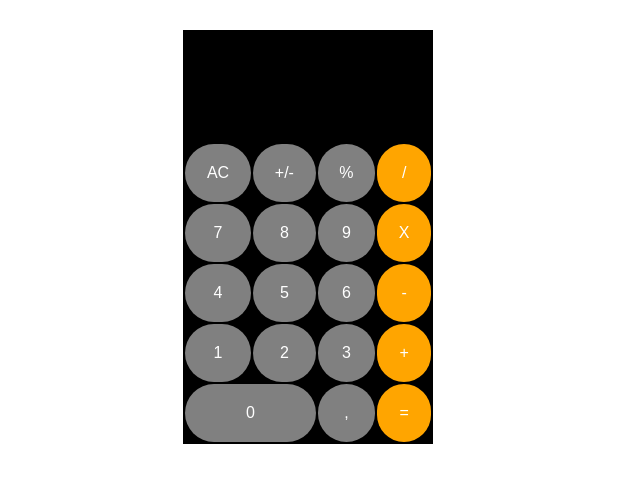
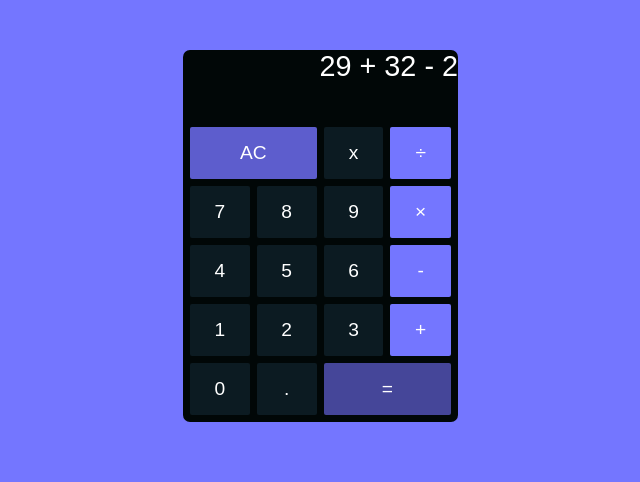
Before and after one commit to artucorreia/calculadora, a website: page app/index.html in a window 1280 px wide. Shown: the whole page, without its empty margins (332-972 px from the left). Drawn offline with Linux system fonts and the light colour scheme.

Commit message:
finalizei o css

```diff
--- a/app/index.html
+++ b/app/index.html
@@ -9,41 +9,36 @@
 </head>
 <body>
     <main>
+        <section id="tela">29 + 32 - 2</section>
         <table class="calculator">
-            <thead>
-                <tr>
-                    <td colspan="4"></td>
-                </tr>
-            </thead>
             <tbody>
                 <tr>
-                    <td>AC</td>
-                    <td>+/-</td>
-                    <td>%</td>
-                    <td class="operation">/</td>
+                    <td id="ac" colspan="2">AC</td>
+                    <td>x</td>
+                    <td class="operation">&divide;</td>
                 </tr>
                 <tr>
-                    <td>7</td>
-                    <td>8</td>
-                    <td>9</td>
-                    <td class="operation">X</td>
+                    <td id="7">7</td>
+                    <td id="8">8</td>
+                    <td id="9">9</td>
+                    <td class="operation">&times;</td>
                 </tr>
                 <tr>
-                    <td>4</td>
-                    <td>5</td>
-                    <td>6</td>
+                    <td id="4">4</td>
+                    <td id="5">5</td>
+                    <td id="6">6</td>
                     <td class="operation">-</td>
                 </tr>
                 <tr>
-                    <td>1</td>
-                    <td>2</td>
-                    <td>3</td>
+                    <td id="1">1</td>
+                    <td id="2">2</td>
+                    <td id="3">3</td>
                     <td class="operation">+</td>
                 </tr>
                 <tr>
-                    <td colspan="2">0</td>
-                    <td>,</td>
-                    <td class="operation">=</td>
+                    <td id="0">0</td>
+                    <td>.</td>
+                    <td id="equal" colspan="2">=</td>
                 </tr>
             </tbody>
         </table>
--- a/app/style/style.css
+++ b/app/style/style.css
@@ -1,51 +1,65 @@
 * {
-    margin: 0;
-    padding: 0;
+    margin: 0px;
+    padding: 0px;
+}
+
+:root {
+    --cor1: #7476FF;
+    --cor2: #7476FF;
+    --cor3: #5D5DCD;
+    --cor4: #454699;
+    --cor5: #0C1B22;
+    --cor6: #010707;
 }
 
 html, body {
     font-family: Arial, Helvetica, sans-serif;
 }
 
-/* .container {
-    position: relative;
-    height: 80vh;
+body {
+    background-color: var(--cor2);
 }
 
-.calculator {
-    position: relative;
-    left: 50%;
-    top: 50%;
-    transform: translate(-50%, -50%);
-    border-collapse: collapse;
-} */
+main {
+    margin: 50px auto;
+    width: 250px;
+}
+
+section#tela {
+    background-color: var(--cor6);
+    color: white;
+    text-align: right;
+    font-size: 1.8em;
+    height: 70px;
+    width: 275px;
+    border-radius: 7px 7px 0px 0px;
+}
 
 table {
-    width: 250px;
-    background-color: rgb(0, 0, 0);
-    margin: 30px auto;
-}
-
-thead td {
-    height: 70px;
-    background-color: black;
-}
-
-tr {
-    margin: 10px 0px;
+    background-color: var(--cor6);
+    width: 275px;
+    font-size: 1.2em;
+    border-collapse: separate;
+    border-spacing: 7px;
+    border-radius: 0px 0px 7px 7px;
 }
 
 td {
-    background-color: gray;
-    border-radius: 30px;
-    /* width: 60px; */
-    /* height: 60px; */
-    padding: 20px;
-    /* margin: 0px 5px; */
+    background-color: var(--cor5);
+    border-radius: 2px;
+    padding: 15px;
     text-align: center;
     color: white;
 }
 
 .operation {
-    background-color: orange;
+    background-color: var(--cor1);
 }
+
+#ac {
+    background-color: var(--cor3);
+}
+
+#equal {
+    background-color: var(--cor4);
+}
```
